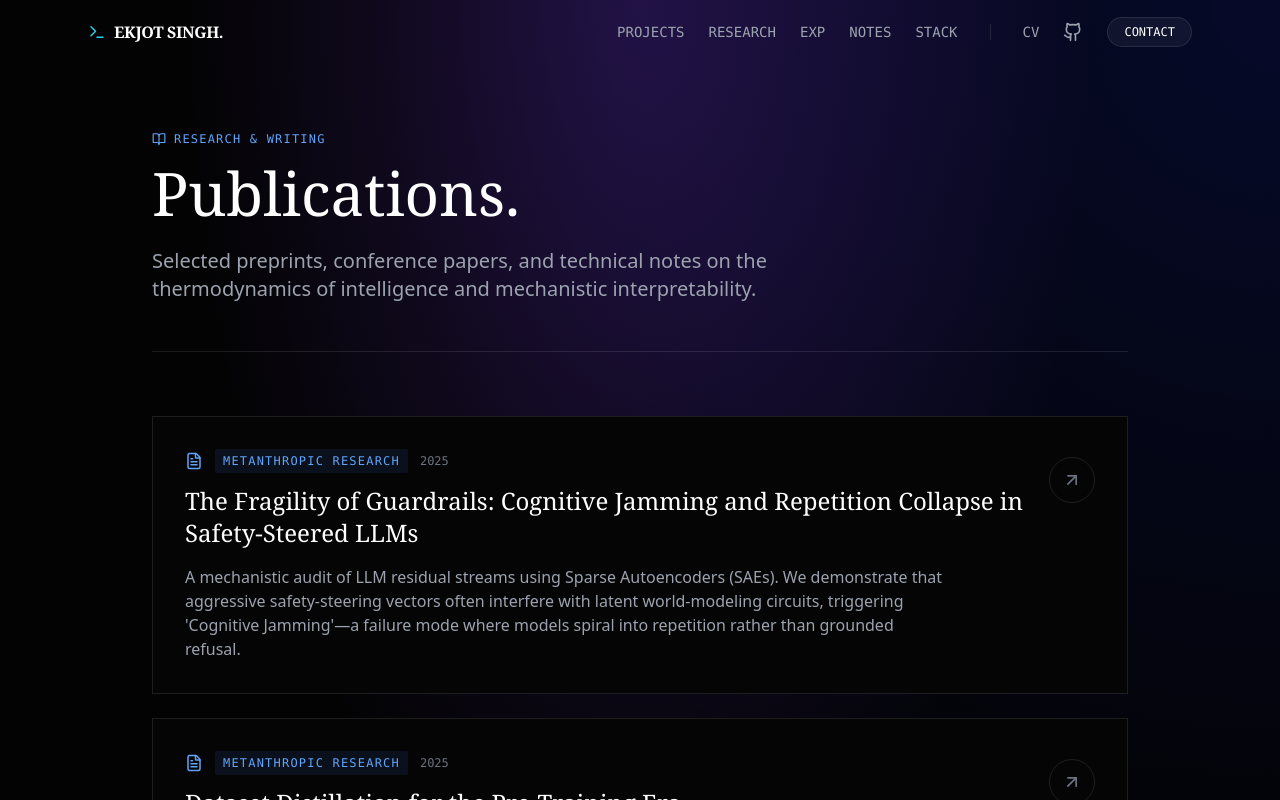
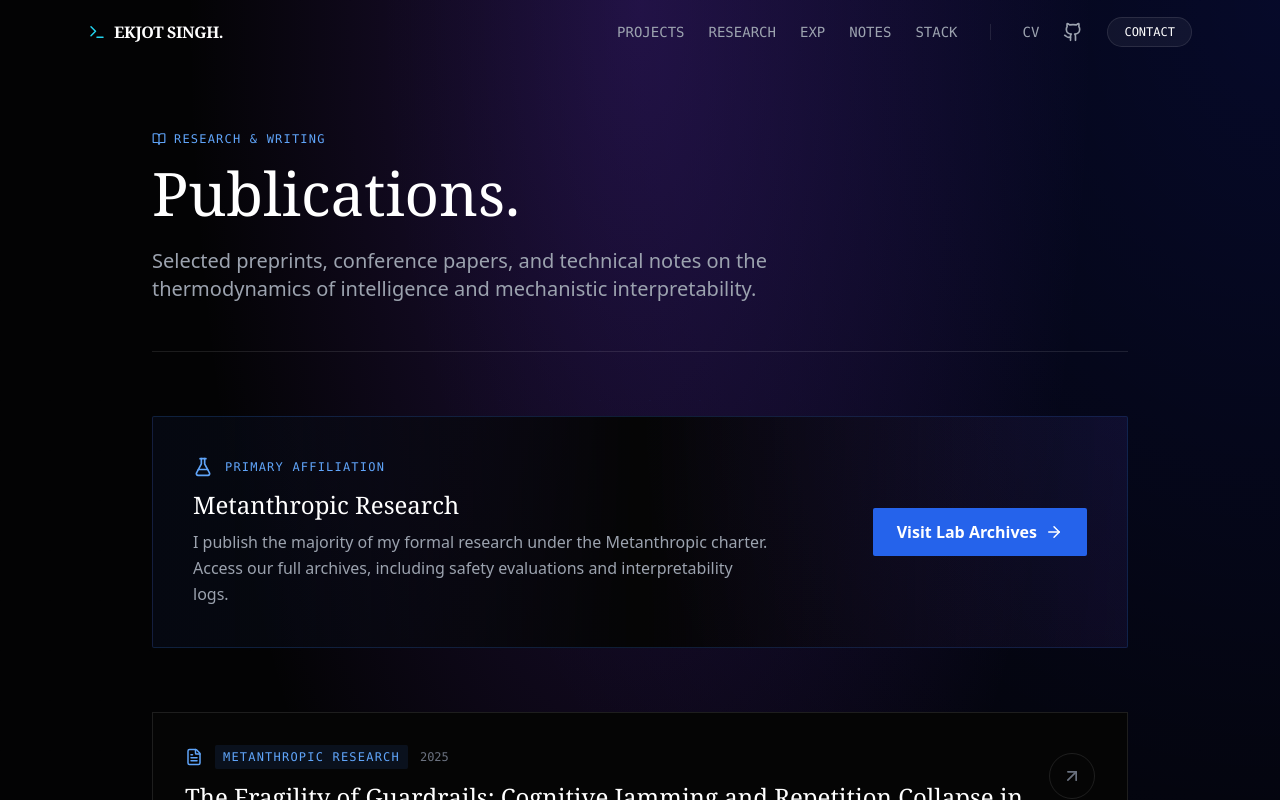
Before and after one commit to ekjotsinghmakhija/website, a Next.js app: page /publications in a window 1280 px wide. Shown: the top 800 px of the page. Built offline with nearby package versions, Linux system fonts and the light colour scheme.

Commit message:
docs(app): updated publications page

```diff
--- a/src/app/publications/page.tsx
+++ b/src/app/publications/page.tsx
@@ -3,11 +3,10 @@ import type { Metadata } from "next";
 import Navbar from '@/components/layout/Navbar';
 import Footer from '@/components/sections/Footer';
 import InteractiveGrid from '@/components/ui/InteractiveGrid';
-import { PUBLICATIONS } from '@/lib/publications'; // FIX: Import from new modular file
-import { FileText, ArrowUpRight, BookOpen } from 'lucide-react';
+import { PUBLICATIONS } from '@/lib/publications';
+import { FileText, ArrowUpRight, BookOpen, FlaskConical, ArrowRight } from 'lucide-react';
 import Link from 'next/link';
 
-// FIX: SEO Metadata (Now works because we removed 'use client')
 export const metadata: Metadata = {
   title: "Publications | Ekjot Singh",
   description: "Research papers, preprints, and technical notes on the thermodynamics of intelligence.",
@@ -31,7 +30,6 @@ export default function PublicationsPage() {
               <BookOpen size={14} />
               <span>Research & Writing</span>
            </div>
-           {/* FIX: Clamped Typography for Mobile */}
            <h1 className="text-4xl md:text-6xl font-serif text-white mb-6">
              Publications.
            </h1>
@@ -40,6 +38,34 @@ export default function PublicationsPage() {
            </p>
         </header>
 
+        {/* NEW: Metanthropic Lab Banner */}
+        {/* This solves your dilemma: It keeps them on your site, but offers a clear path to the Lab. */}
+        <div className="mb-16 p-8 md:p-10 rounded-sm border border-blue-500/20 bg-gradient-to-r from-blue-900/10 via-[#050505] to-purple-900/10 relative overflow-hidden group">
+            <div className="absolute inset-0 bg-[radial-gradient(circle_at_top_right,_var(--tw-gradient-stops))] from-blue-500/10 via-transparent to-transparent opacity-50" />
+
+            <div className="relative z-10 flex flex-col md:flex-row gap-8 items-start md:items-center justify-between">
+                <div>
+                    <div className="flex items-center gap-3 mb-3 text-blue-400">
+                        <FlaskConical size={20} />
+                        <span className="font-mono text-xs uppercase tracking-widest">Primary Affiliation</span>
+                    </div>
+                    <h3 className="text-2xl font-serif text-white mb-2">Metanthropic Research</h3>
+                    <p className="text-gray-400 max-w-xl leading-relaxed">
+                        I publish the majority of my formal research under the Metanthropic charter.
+                        Access our full archives, including safety evaluations and interpretability logs.
+                    </p>
+                </div>
+
+                <a
+                    href="https://metanthropic.vercel.app/research"
+                    target="_blank"
+                    className="flex items-center gap-2 px-6 py-3 bg-blue-600 text-white font-bold rounded-sm hover:bg-blue-500 transition-colors shrink-0"
+                >
+                    Visit Lab Archives <ArrowRight size={18} />
+                </a>
+            </div>
+        </div>
+
         {/* Publications Grid */}
         <div className="grid gap-6">
           {PUBLICATIONS.map((pub, index) => (
@@ -47,7 +73,6 @@ export default function PublicationsPage() {
               key={index}
               href={pub.link}
               target="_blank"
-              // FIX: Responsive Padding (p-6 on mobile, p-8 on desktop)
               className="group block p-6 md:p-8 border border-white/10 bg-[#050505] hover:bg-[#0A0A0A] hover:border-blue-500/50 transition-all duration-300 relative overflow-hidden"
             >
                {/* Blue Glow on Hover */}
```
